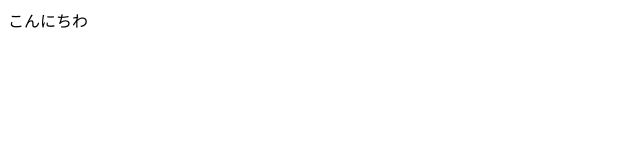
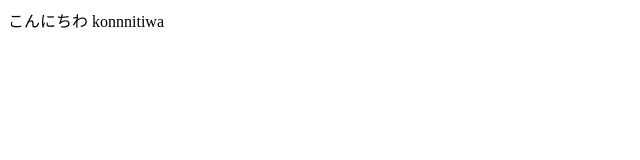
Before and after one commit to miniminionon/myoudoukun, a plain HTML site: page index.html in a window 1280 px wide. Shown: the full height of the page, 0-640 px from the left. Drawn offline with Linux system fonts and the light colour scheme.

Commit message:
Update index.html

```diff
--- a/index.html
+++ b/index.html
@@ -1,5 +1,6 @@
 <html lang=utf-8>
 
 <p>こんにちわ
+<t>konnnitiwa
 
 </html>
```
